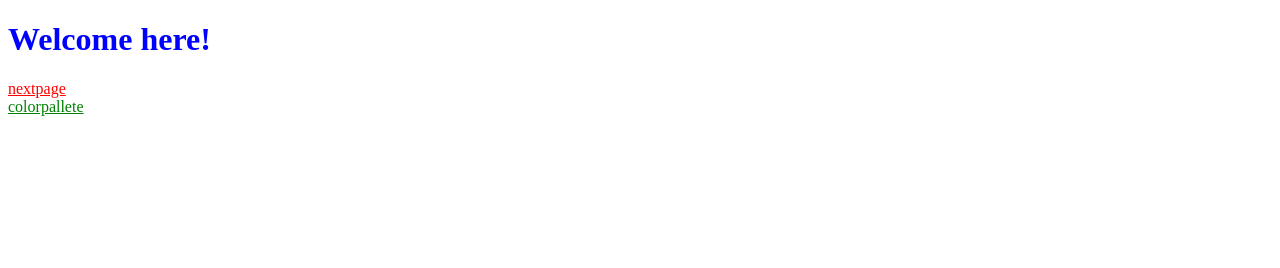
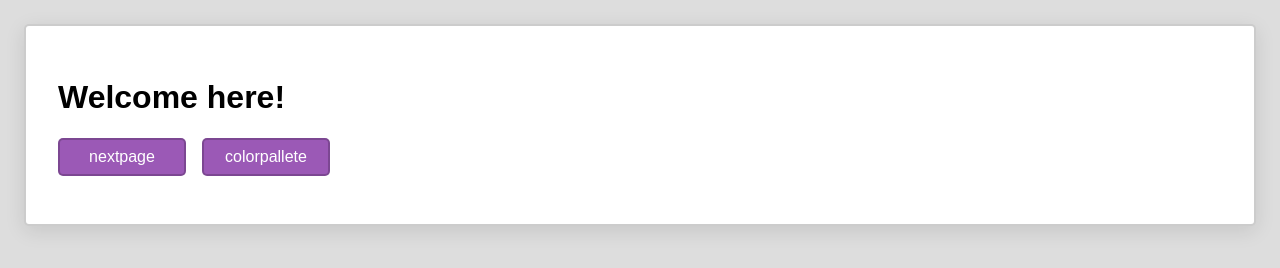
Before and after one commit to ParmidaEbrahimi/parmidaebrahimi.github.io, a plain HTML site: page index.html in a window 1280 px wide. Drawn offline with Linux system fonts and the light colour scheme; a web font is replaced by a local one.

Commit message:
everything

```diff
--- a/index.html
+++ b/index.html
@@ -1,17 +1,73 @@
 <!DOCTYPE html>
 <html lang="en">
+
 <head>
     <meta charset="UTF-8">
     <meta name="viewport" content="width=device-width, initial-scale=1.0">
     <title>My Website</title>
+    <link rel="preconnect" href="https://fonts.googleapis.com">
+    <link rel="preconnect" href="https://fonts.gstatic.com" crossorigin>
+    <link
+        href="https://fonts.googleapis.com/css2?family=Inclusive+Sans&family=Playfair+Display:ital,wght@0,400;0,500;0,600;0,700;0,800;0,900;1,400;1,500;1,600;1,700;1,800;1,900&display=swap"
+        rel="stylesheet">
+    <style>
+        * {
+            box-sizing: border-box;
+            font-family: 'Inclusive Sans', sans-serif;
+        }
+
+        body {
+            background-color: #ddd;
+            padding: 1rem;
+        }
+
+        .main-body {
+            background-color: #fff;
+            padding: 2rem;
+            border-radius: 5px;
+            border: 2px solid rgba(0, 0, 0, 0.2);
+            box-shadow: 0px 5px 20px rgba(0, 0, 0, 0.1);
+        }
+
+        .button {
+            background-color: #9b59b6;
+            border: 0;
+            padding: 0.5rem 1rem;
+            color: #fff;
+            border-radius: 5px;
+            border: 2px solid rgba(0, 0, 0, 0.2);
+            transition: background 0.1s ease-out;
+            margin-bottom: 1rem;
+            display: block;
+            width: 8rem;
+            text-align: center;
+            text-decoration: none;
+
+
+            &:hover {
+                background-color: #a766c1;
+            }
+
+            &:active {
+                background-color: #743e89;
+            }
+        }
+
+        .button-container {
+            display: flex;
+            gap: 1rem;
+        }
+    </style>
 </head>
+
 <body>
-    <h1 style="color:blue;">Welcome here!</h1>
-    <a style="color:red" href="./nextpage.html">nextpage</a>
-    <br>
-    <a style="color:green" href="./colorpallete.html">colorpallete</a>
-    <div>
-
+    <div class="main-body">
+        <h1>Welcome here!</h1>
+        <div class="button-container">
+            <a class="button" href="./nextpage.html">nextpage</a>
+            <a class="button" href="./colorpallete.html">colorpallete</a>
+        </div>
     </div>
 </body>
+
 </html>
```
Also changed, not shown: colorpallete.html (+53 -1 lines).
